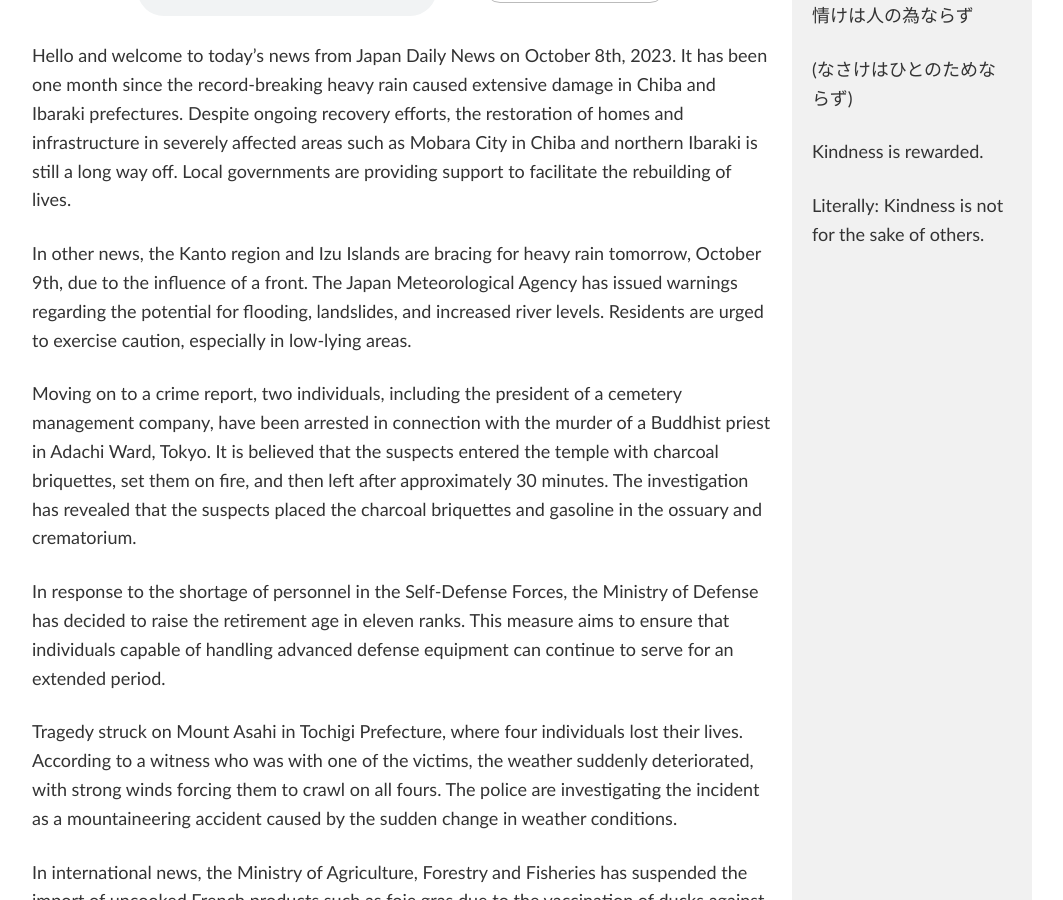
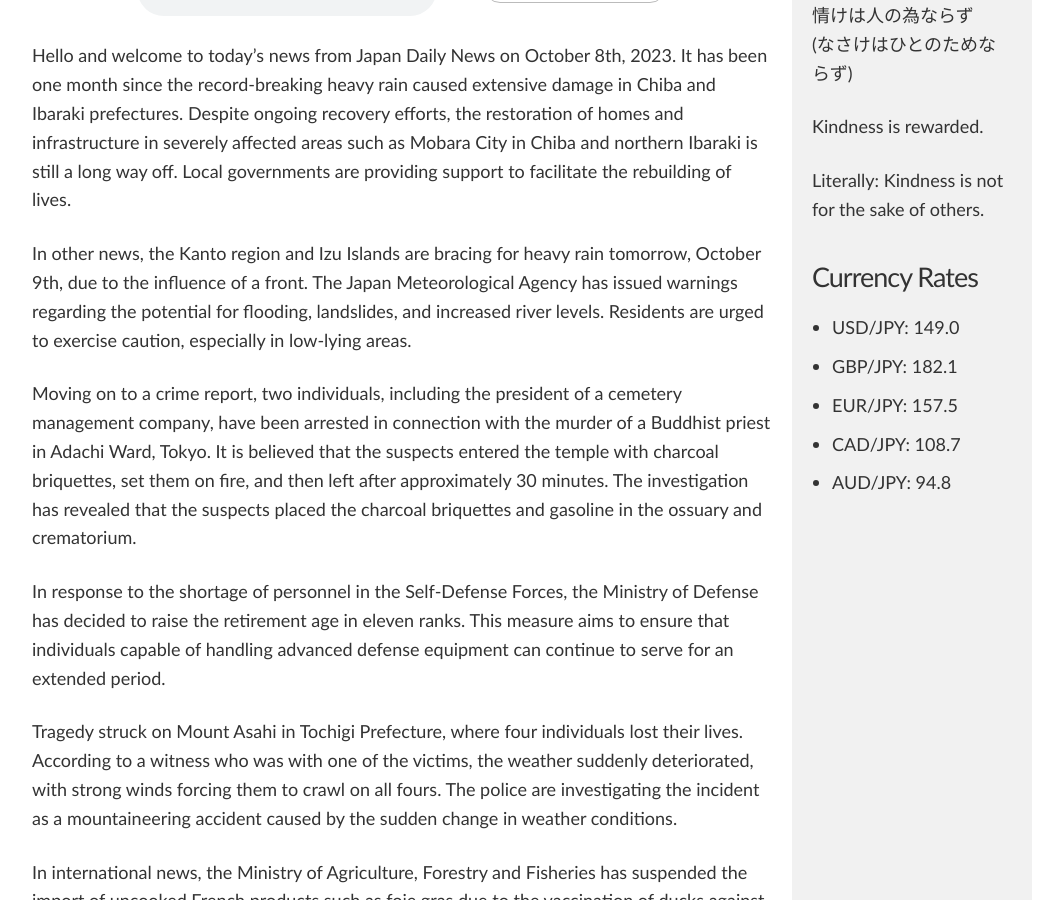
Before and after one commit to tagawa/JapanDailyNews, a Jekyll site: the page built from docs/index.html, in a window 1280 px wide and 900 px high, scrolled down 559 px. Shown: the whole window, without its empty margins (108-1171 px from the left). Built offline with Jekyll 4.4.1, drawn with Linux system fonts in a browser that asks for light colours; comment, search, counter and statistics services are not loaded.

Commit message:
Added currency rates

```diff
--- a/docs/index.html
+++ b/docs/index.html
@@ -37,23 +37,35 @@ summary: Today's news from Japan, powered by AI. This computer-generated daily p
 
 </article>
 
+  <aside class="sidebar">
+      {% if latest_post.proverb_id != blank and latest_post.proverb_ja != blank and latest_post.proverb_hiragana != blank and latest_post.proverb_en != blank and latest_post.proverb_lit != blank -%}
+        <div id="proverb">
+          <h2>Today's Proverb</h2>
 
-{% if latest_post.proverb_id != blank and latest_post.proverb_ja != blank and latest_post.proverb_hiragana != blank and latest_post.proverb_en != blank and latest_post.proverb_lit != blank -%}
+          <picture>
+              <img src="/images/proverbs/proverb_{{ latest_post.proverb_id }}.webp" alt="Illustration representing the proverb {{ latest_post.proverb_en }}" style="max-width: 200px;" class="illustration">
+          </picture>
 
-  <aside class="sidebar">
-      <h2>Today's Proverb</h2>
+          <p>{{ latest_post.proverb_ja }}<br>({{ latest_post.proverb_hiragana }})</p>
+          <p>{{ latest_post.proverb_en }}</p>
+          <p>Literally: {{ latest_post.proverb_lit }}</p>
+        </div>
+      {%- endif %}
 
-      <picture>
-          <img src="/images/proverbs/proverb_{{ latest_post.proverb_id }}.webp" alt="Illustration representing the proverb {{ latest_post.proverb_en }}" style="max-width: 200px;" class="illustration">
-      </picture>
+      {% if latest_post.currency_usd != blank and latest_post.currency_gbp != blank and latest_post.currency_eur != blank and latest_post.currency_cad != blank and latest_post.currency_aud != blank -%}
+        <div id="currency">
+          <h2>Currency Rates</h2>
 
-      <p>{{ latest_post.proverb_ja }}</p>
-      <p>({{ latest_post.proverb_hiragana }})</p>
-      <p>{{ latest_post.proverb_en }}</p>
-      <p>Literally: {{ latest_post.proverb_lit }}</p>
+          <ul>
+              <li>USD/JPY: {{ latest_post.currency_usd }}</li>
+              <li>GBP/JPY: {{ latest_post.currency_gbp }}</li>
+              <li>EUR/JPY: {{ latest_post.currency_eur }}</li>
+              <li>CAD/JPY: {{ latest_post.currency_cad }}</li>
+              <li>AUD/JPY: {{ latest_post.currency_aud }}</li>
+          </ul>
+        </div>
+      {%- endif %}
   </aside>
-
-{%- endif %}
 
 
 <script type="application/ld+json">
```
